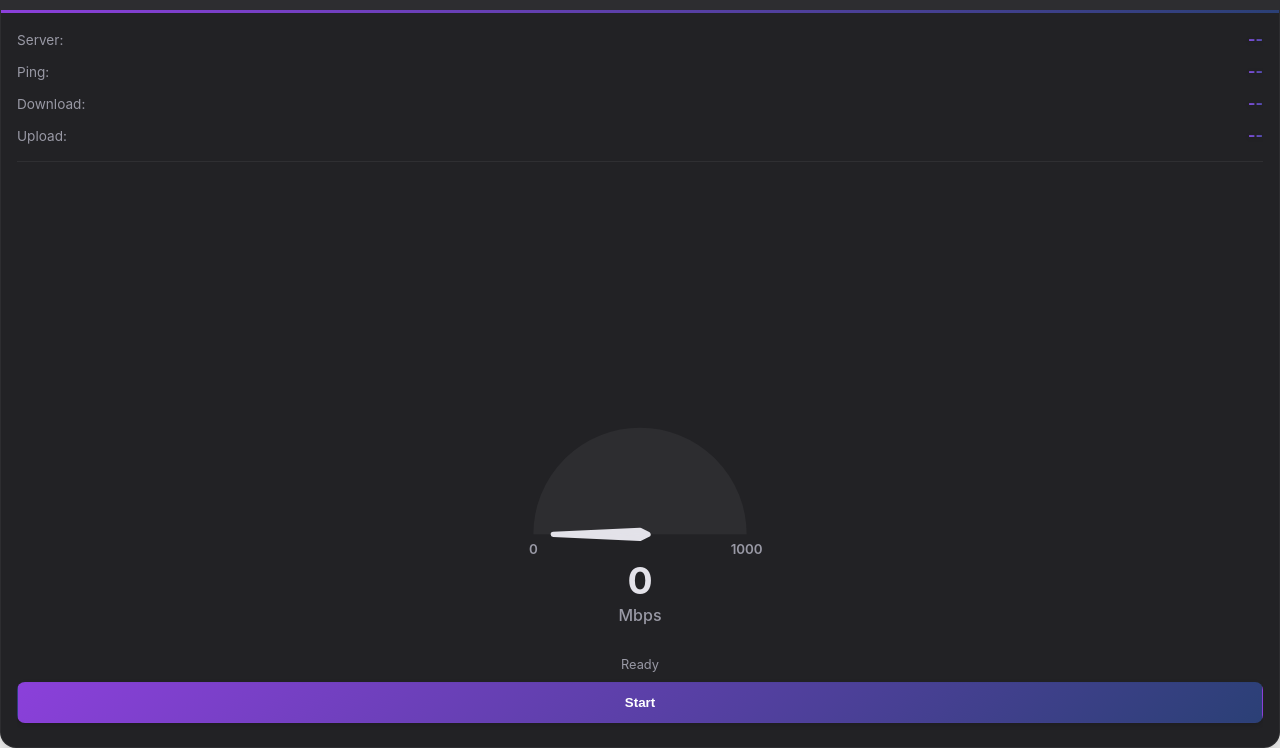
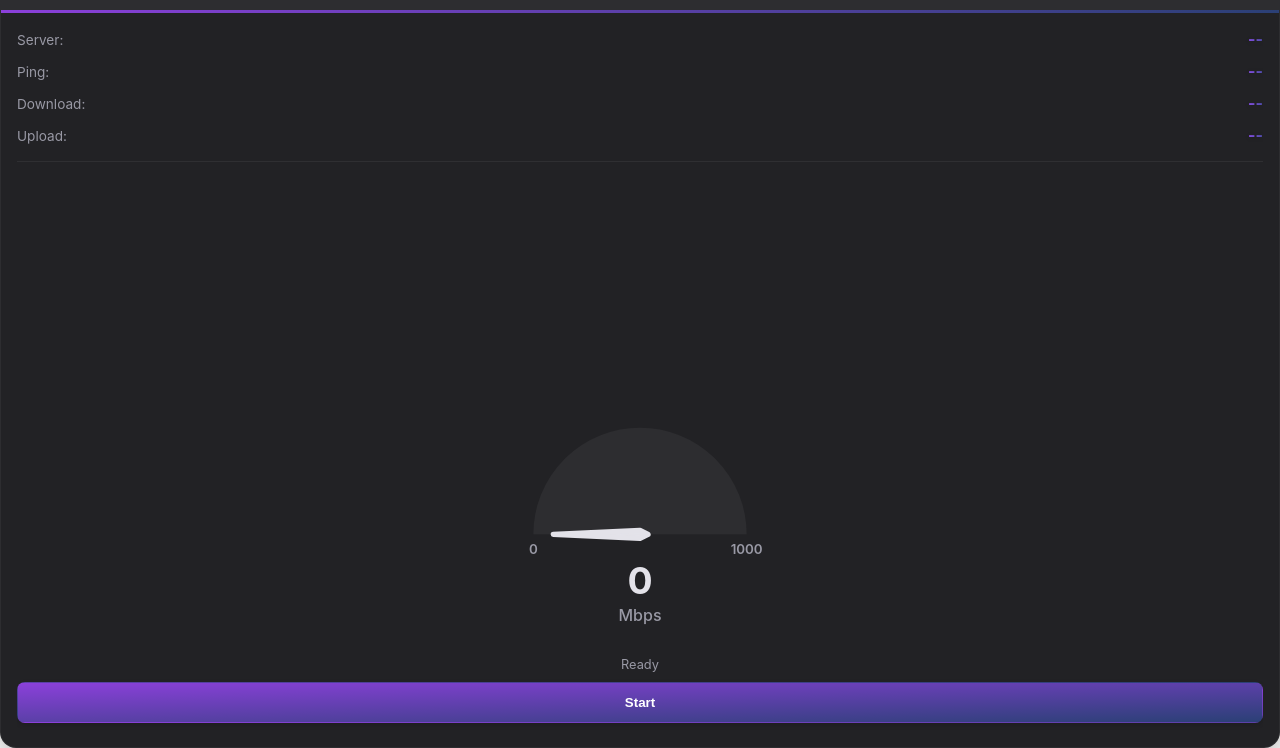
Before and after one commit to AarZoooo/speedtest-tray, a website with bundled scripts: page frontend/index.html in a window 1280 px wide. Shown: the part 52-800 px from the top of the page. Built offline with nearby package versions, Linux system fonts and the light colour scheme.

Commit message:
style: change default accent gradient to to bottom right for true diagonal flow

```diff
--- a/frontend/style.css
+++ b/frontend/style.css
@@ -10,7 +10,7 @@
     --danger: #e74c3c;
 
     /* Reusable Gradients */
-    --accent-gradient: linear-gradient(135deg, var(--accent-start), var(--accent-end));
+    --accent-gradient: linear-gradient(to bottom right, var(--accent-start), var(--accent-end));
     --accent-gradient-right: linear-gradient(to right, var(--accent-start), var(--accent-end));
     --danger-gradient: linear-gradient(135deg, var(--danger), var(--danger));
 
```
